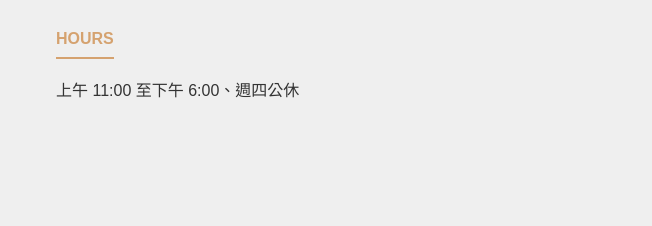
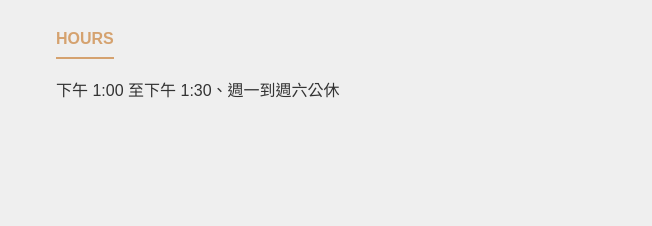
Before and after one commit to victorchien86/victorchien86.github.io, a plain HTML site: page index.html in a window 1280 px wide. Shown: the part 5274-5500 px from the top of the page, 0-652 px from the left. Drawn offline with Linux system fonts and the light colour scheme.

Commit message:
Add files via upload

```diff
--- a/index.html
+++ b/index.html
@@ -310,7 +310,7 @@
 								</div>
 								<div class="info-item">
 									<h4 class="title"><span>HOURS</span></h4>
-									<a href="#" class="info">上午 11:00 至下午 6:00、週四公休</a>
+									<a href="#" class="info"> 下午 1:00 至下午 1:30、週一到週六公休</a>
 								</div>
 							</div>
 						</div>
```
